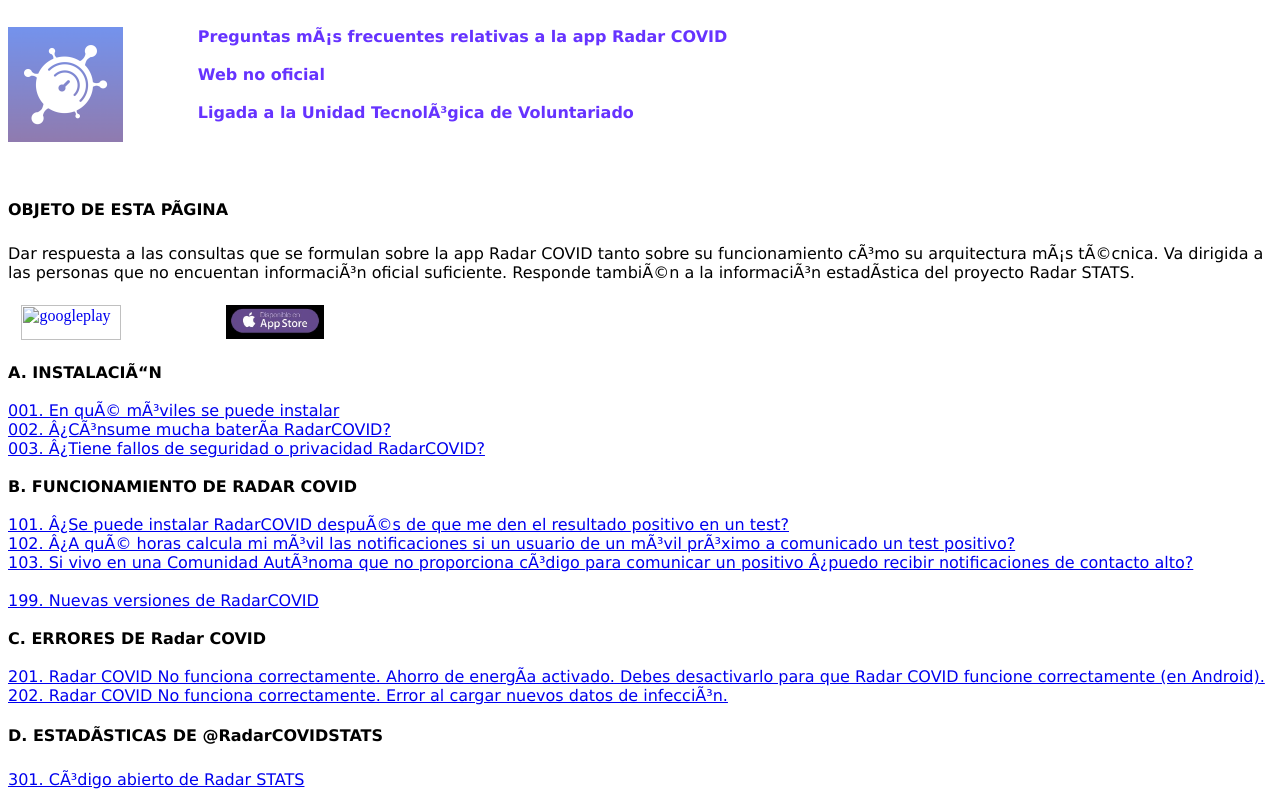
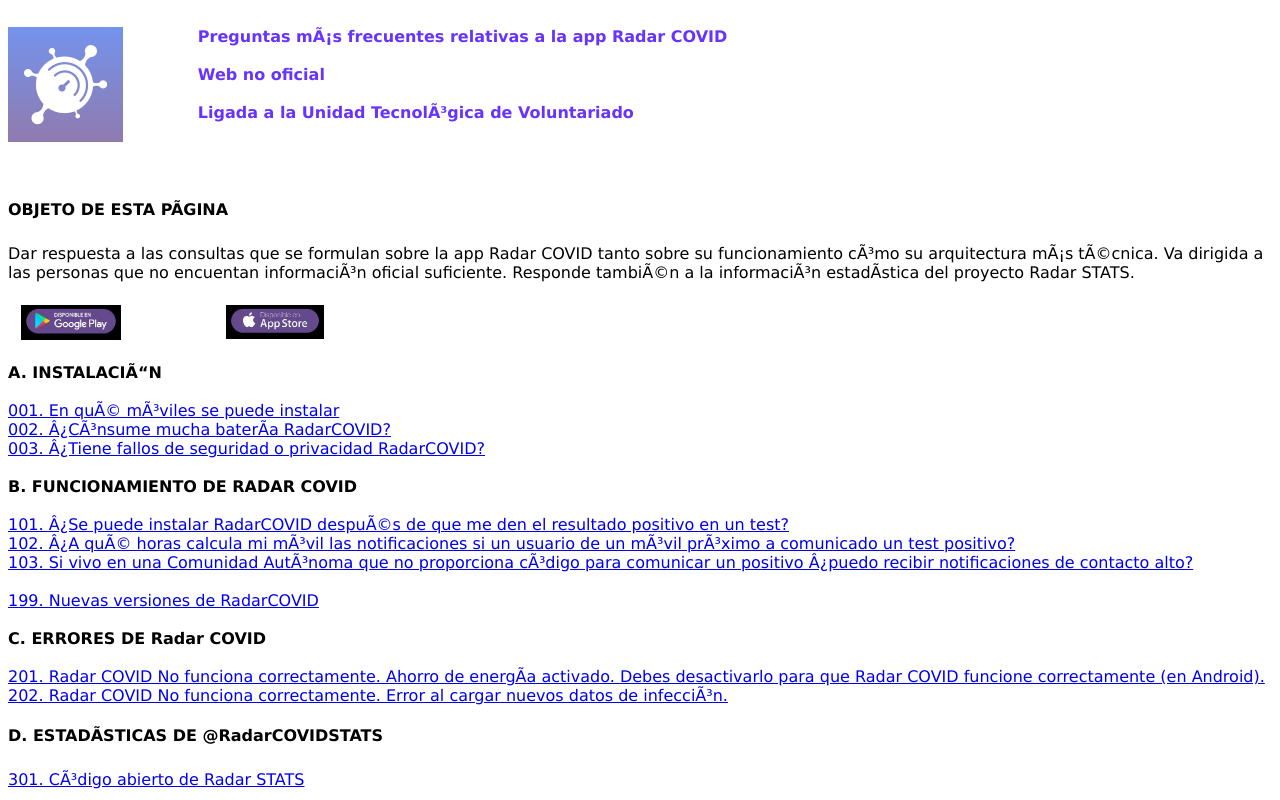
Before and after one commit to utvoluntariado/radar-covid-docs, a plain HTML site: page index.html in a window 1280 px wide. Shown: the top 800 px of the page. Drawn offline with Linux system fonts and the light colour scheme.

```diff
--- a/index.html
+++ b/index.html
@@ -47,7 +47,7 @@
         </td>
         <td valign="top"><a
                 href="https://play.google.com/store/apps/details?id=es.gob.radarcovid&amp;amp;gl=ES"><img
-                alt="googleplay" title="googleplay" src="googleplay.jpg"
+                alt="googleplay" title="googleplay" src="resources/googleplay.jpg"
                 width="100" height="35" border="0"></a><br>
         </td>
         <td valign="top"><br>
```
